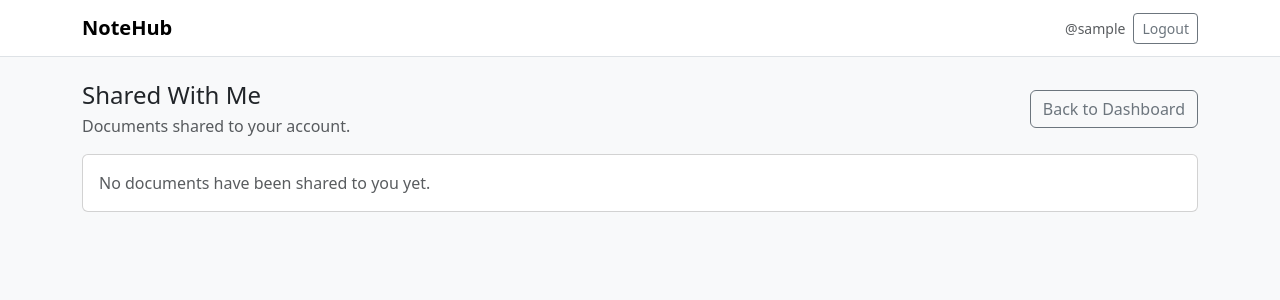
After one commit to xuqi020020-ux/IT-group-work, a Django app: page /shared/ in a window 1280 px wide. The commit adds this page. Shown: the top 300 px of the page. Run offline with Django 3.2, Linux system fonts and the light colour scheme; the visitor is signed in with stand-in values (Sample User, id 1).

Commit message:
feat: add shared-with-me page

```diff
--- a/core/urls.py
+++ b/core/urls.py
@@ -11,6 +11,7 @@ urlpatterns = [
     path("documents/<int:pk>/delete/", views.document_delete, name="document_delete"),
     path("documents/<int:pk>/share/", views.document_share, name="document_share"),
     path("documents/<int:pk>/unshare/<int:user_id>/", views.document_unshare, name="document_unshare"),
+    path("shared/", views.shared_with_me, name="shared_with_me"),
 
 
 ]
--- a/core/views.py
+++ b/core/views.py
@@ -36,6 +36,25 @@ def can_view_document(user, doc):
     # Private: only owner (already handled)
     return False
 
+@login_required
+def shared_with_me(request):
+    if request.user.is_staff:
+        # Admin doesn't need this view; keep it simple
+        docs = Document.objects.none()
+    else:
+        shared_ids = DocumentShare.objects.filter(
+            shared_with=request.user
+        ).values_list("document_id", flat=True)
+
+        docs = Document.objects.filter(
+            id__in=shared_ids,
+            visibility_status=Document.VIS_SHARED
+        ).exclude(visibility_status=Document.VIS_MODERATED).order_by("-updated_at")
+
+        for d in docs:
+            d.access_label = "Shared"
+
+    return render(request, "core/shared_with_me.html", {"documents": docs})
 
 
 @login_required
--- a/templates/base.html
+++ b/templates/base.html
@@ -11,6 +11,9 @@
 <nav class="navbar navbar-expand navbar-light bg-white border-bottom">
   <div class="container">
     <a class="navbar-brand fw-semibold" href="{% url 'core:dashboard' %}">NoteHub</a>
+    {% if user.is_authenticated and not user.is_staff %}
+        <a class="nav-link" href="{% url 'core:shared_with_me' %}">Shared With Me</a>
+    {% endif %}
 
     <div class="ms-auto d-flex align-items-center gap-2">
       {% if user.is_authenticated %}
--- /dev/null
+++ b/templates/core/shared_with_me.html
@@ -0,0 +1,35 @@
+{% extends "base.html" %}
+{% block title %}Shared With Me · NoteHub{% endblock %}
+{% block content %}
+<div class="d-flex justify-content-between align-items-center mb-3">
+  <div>
+    <h1 class="h4 mb-1">Shared With Me</h1>
+    <div class="text-muted">Documents shared to your account.</div>
+  </div>
+  <a class="btn btn-outline-secondary" href="{% url 'core:dashboard' %}">Back to Dashboard</a>
+</div>
+
+<div class="card">
+  <div class="card-body">
+    {% if documents %}
+      <div class="list-group">
+        {% for doc in documents %}
+          <a class="list-group-item list-group-item-action d-flex justify-content-between align-items-center"
+             href="{% url 'core:document_detail' doc.pk %}">
+            <div>
+              <div class="fw-semibold">{{ doc.title }}</div>
+              <div class="small text-muted">Owner: {{ doc.owner.username }}</div>
+            </div>
+            <div class="d-flex gap-2">
+              <span class="badge bg-primary">{{ doc.access_label }}</span>
+              <span class="badge bg-secondary">{{ doc.visibility_status }}</span>
+            </div>
+          </a>
+        {% endfor %}
+      </div>
+    {% else %}
+      <div class="text-muted">No documents have been shared to you yet.</div>
+    {% endif %}
+  </div>
+</div>
+{% endblock %}
```
